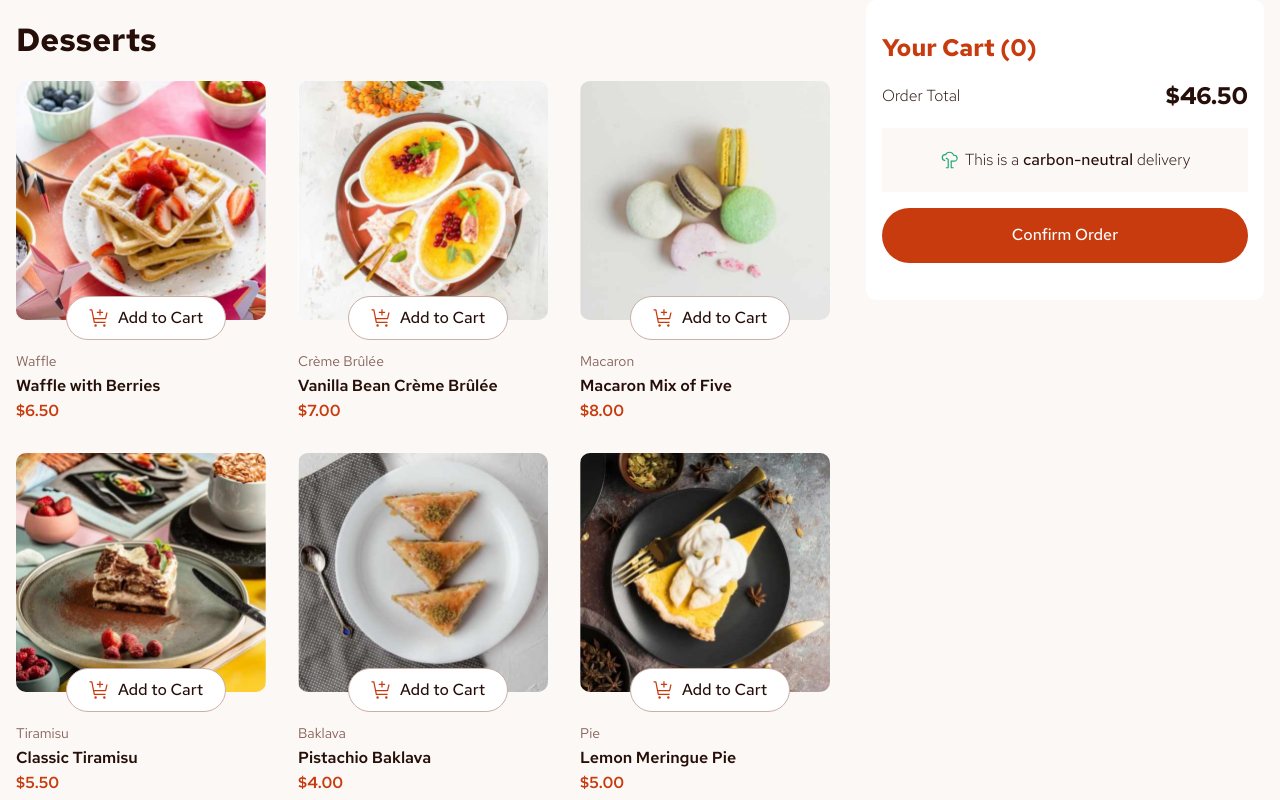
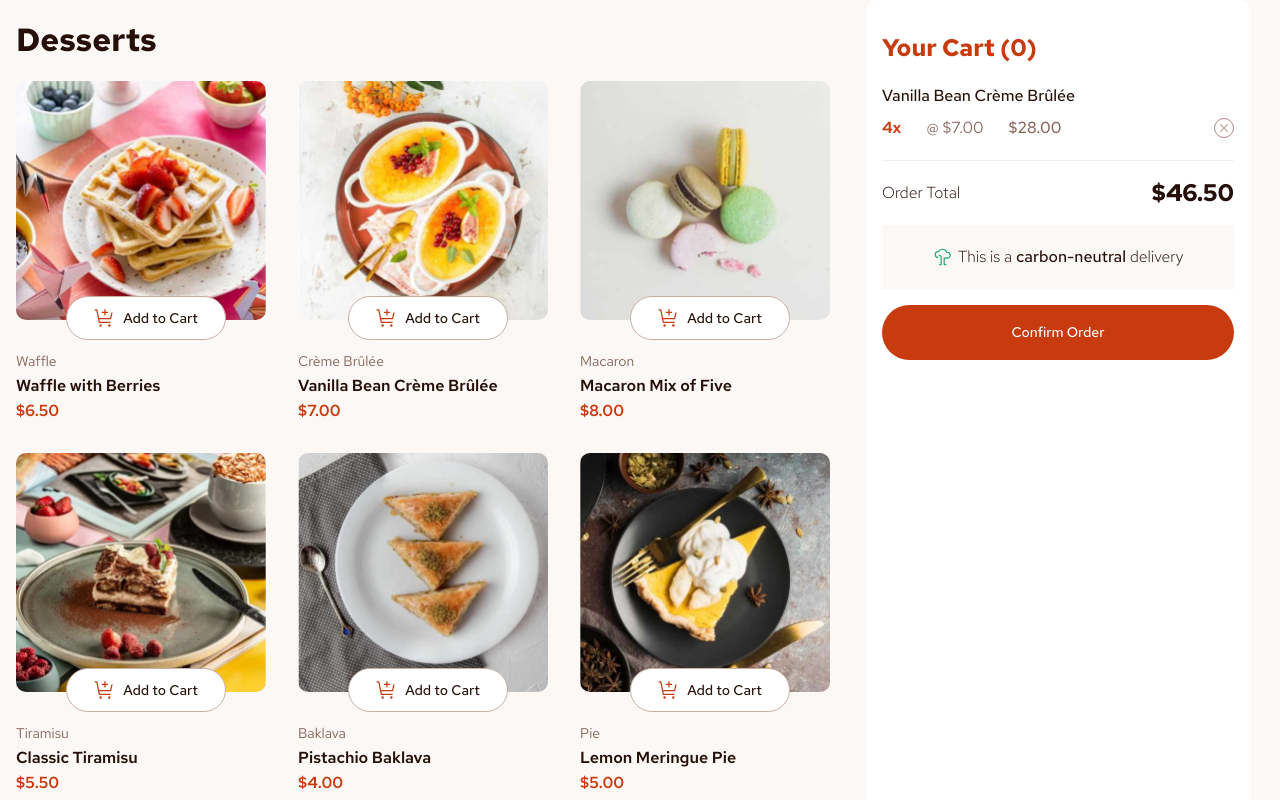
Before and after one commit to bengera/product-list-cart-fem, a React (Vite) app: page / in a window 1280 px wide. Shown: the top 800 px of the page. Built offline with nearby package versions, Linux system fonts and the light colour scheme.

Commit message:
Add styling to cart items

```diff
--- a/src/App.jsx
+++ b/src/App.jsx
@@ -19,7 +19,7 @@ function App() {
                     alt="waffle"
                   />
 
-                  <button className="product-item__button">
+                  <button className="button product-item__button">
                     <img
                       src="\assets\images\icon-add-to-cart.svg"
                       alt="add-to-cart"
@@ -48,6 +48,26 @@ function App() {
           <p className="cart-empty__text">Your added items will appear here</p>
         </div> */}
         <div className="cart-items">
+          <div className="items__container">
+            <div className="item">
+              <div className="item-top">
+                <p className="item__name">Vanilla Bean Crème Brûlée</p>
+              </div>
+              <div className="item-bottom">
+                <p className="item__quantity">4x</p>
+                <p className="item__price">@ $7.00</p>
+                <p className="item__total-price">$28.00</p>
+                <button className="item__btn-delete">
+                  <img
+                    className="btn-delete-img"
+                    src="/assets/images/icon-remove-item.svg"
+                    alt="button delete"
+                  />
+                </button>
+              </div>
+            </div>
+          </div>
+
           <div className="cart-items__total">
             <p>Order Total</p>
             <p className="cart-items__cost-total">$46.50</p>
@@ -63,7 +83,7 @@ function App() {
               delivery
             </p>
           </div>
-          <button className="btn-confirm">Confirm Order</button>
+          <button className="button btn-confirm">Confirm Order</button>
         </div>
       </div>
     </div>
--- a/src/sass/base/_general.scss
+++ b/src/sass/base/_general.scss
@@ -17,7 +17,7 @@ h1 {
   color: $clr-rose-900;
 }
 
-button {
+.button {
   display: flex;
   flex-direction: row;
   justify-content: center;
@@ -120,9 +120,9 @@ button {
   font-weight: 700;
   font-size: 24px;
   line-height: 32px;
-  width: 832px;
+  width: 384px;
   background-color: $clr-white;
-  height: 300px;
+  height: auto;
   border-radius: 10px;
   display: flex;
   flex-direction: column;
@@ -156,7 +156,7 @@ button {
   font-weight: 100;
   display: flex;
   flex-direction: column;
-  align-items: center;
+  align-items: left;
   gap: 1rem;
 
   &__total {
@@ -184,6 +184,61 @@ button {
 .environment-icon {
   width: 20px;
   height: 20px;
+}
+
+.items-container {
+  width: 100%;
+}
+
+.item-bottom {
+  border-bottom: 1px solid $clr-rose-100;
+  padding-bottom: 1rem;
+}
+
+.item {
+  &__name {
+    font-weight: 500;
+  }
+
+  &__quantity {
+    color: $clr-red;
+    font-weight: 600;
+  }
+
+  &__price {
+    color: $clr-rose-500;
+    font-weight: 400;
+  }
+
+  &__total-price {
+    font-weight: 500;
+    color: $clr-rose-500;
+  }
+
+  &__btn-delete {
+    width: 20px;
+    height: 20px;
+    border-radius: 999px;
+    background-color: transparent;
+    align-self: center;
+    margin-left: auto;
+    border: 1px solid $clr-rose-400;
+    cursor: pointer;
+  }
+}
+
+.btn-delete-img {
+  margin: 0 auto;
+}
+
+.item-bottom {
+  display: flex;
+  justify-content: start;
+  gap: 25px;
+}
+
+.items__container .item:not(.item:first-of-type) {
+  margin-top: 1rem;
 }
 
 //////////////////////////////////////////////
```
